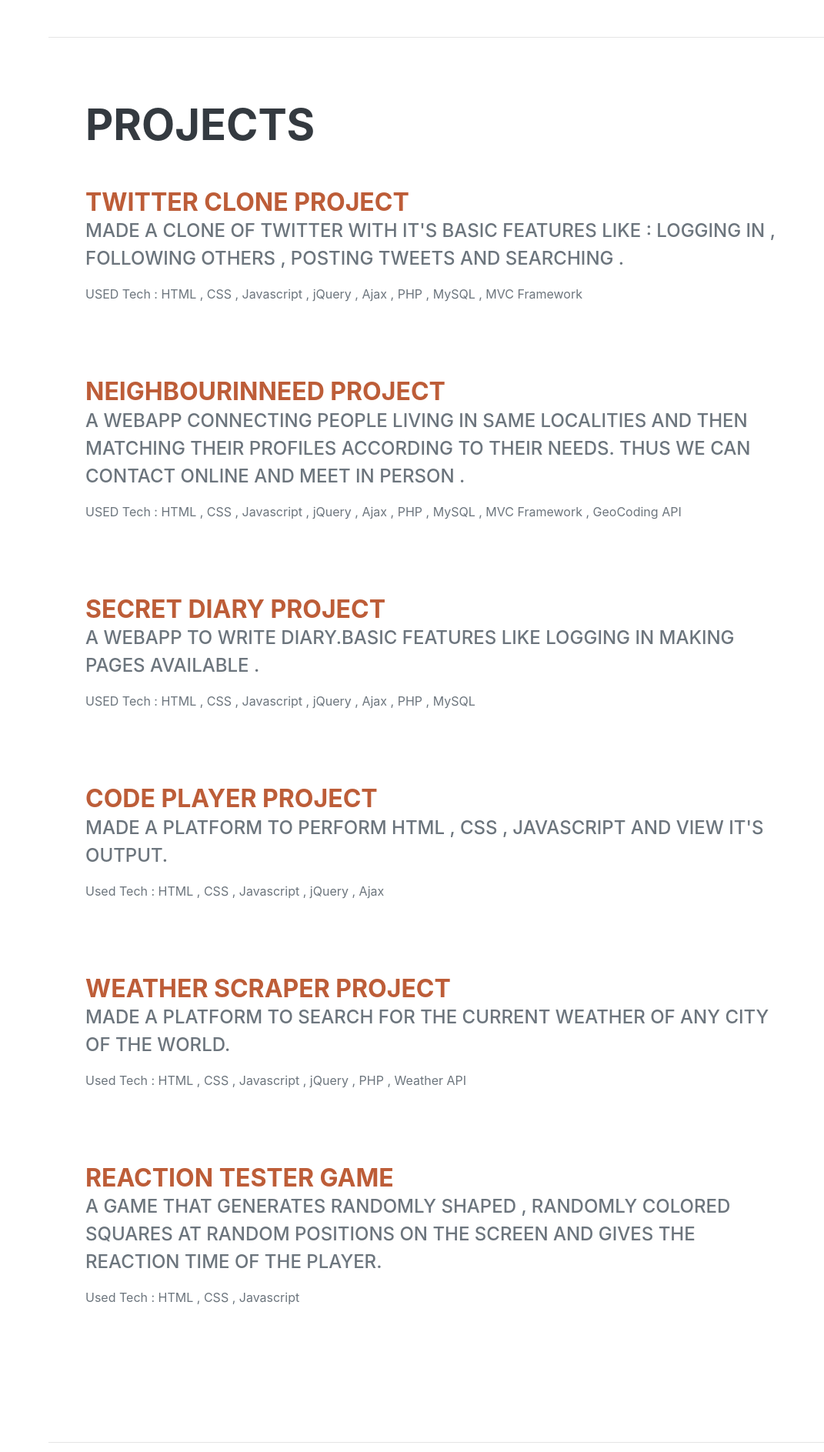
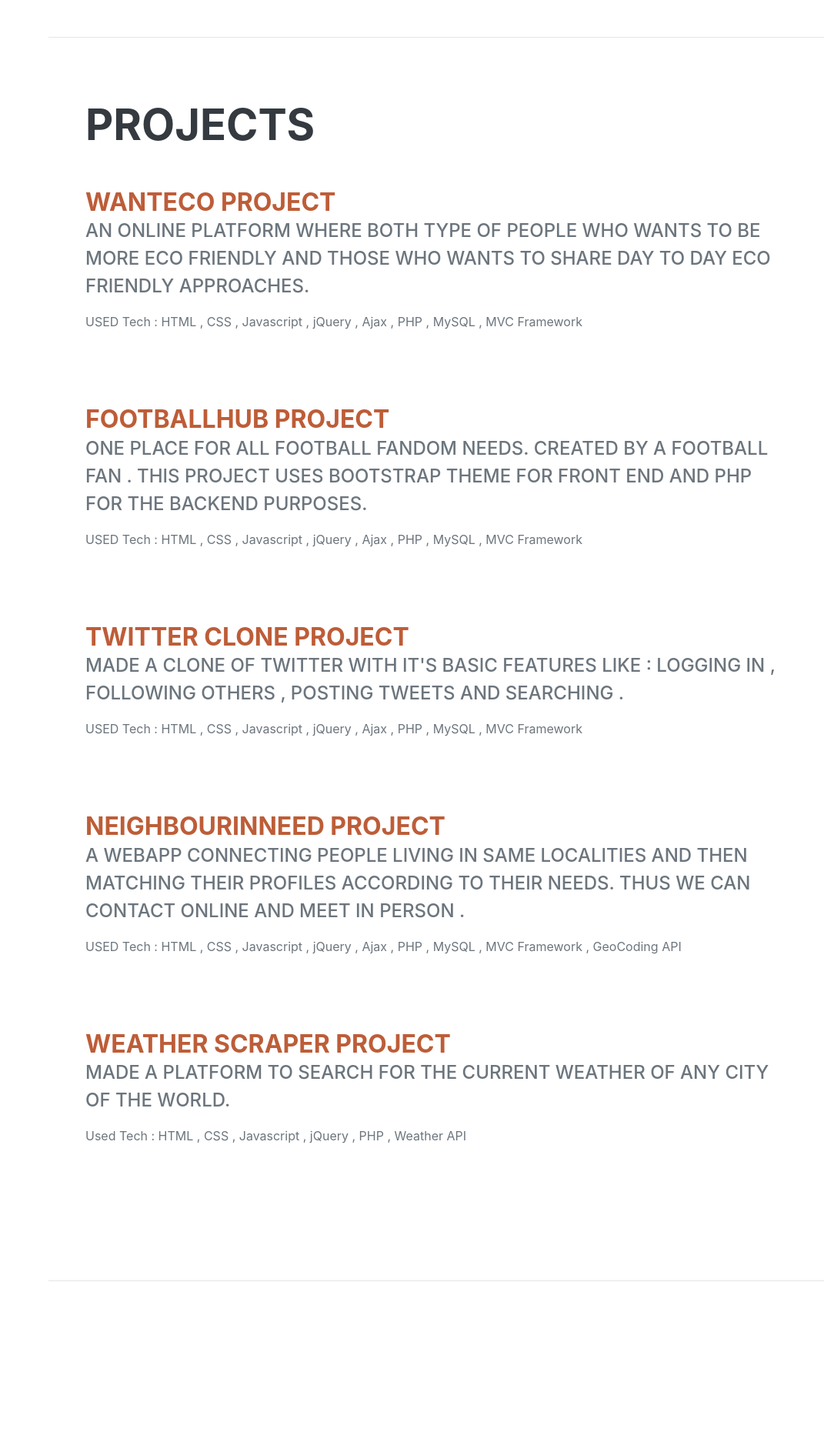
Before and after one commit to web-advisor/Resume, a PHP site: page / in a window 1280 px wide. Shown: the part 2431-4318 px from the top of the page at 77% size, without its empty margins (209-1280 px from the left). Run offline with PHP 8.4, Linux system fonts and the light colour scheme; some web fonts are replaced.

Commit message:
Update index.php

```diff
--- a/index.php
+++ b/index.php
@@ -176,9 +176,34 @@
         <section class="resume-section" id="projects">
             <div class="resume-section-content">
                 <h2 class="mb-5">Projects</h2>
+
                 <div class="d-flex flex-column flex-md-row justify-content-between mb-5">
                     <div class="flex-grow-1">
-                        <h3 class="mb-0"><a href="http://amarsinharanjan-com.stackstaging.com/content/12%20Twitter/"
+                        <h3 class="mb-0"><a href="https://github.com/web-advisor/wantECO"
+                                rel="noopener noreferrer" target="_blank">wantECO Project</a></h3>
+                        <div class="subheading mb-3">An online platform where both type of people who wants to be more eco friendly and those who wants to share day to day eco friendly approaches.
+</div>
+                        <p class="mb-5">USED Tech : HTML , CSS , Javascript , jQuery , Ajax , PHP , MySQL , MVC
+                            Framework</p>
+                    </div>
+                    <!-- <div class="flex-shrink-0"><span class="text-primary">March 2013 - Present</span></div> -->
+                </div>
+
+                <div class="d-flex flex-column flex-md-row justify-content-between mb-5">
+                    <div class="flex-grow-1">
+                        <h3 class="mb-0"><a href="https://github.com/web-advisor/FootballHub"
+                                rel="noopener noreferrer" target="_blank">footballHUB Project</a></h3>
+                        <div class="subheading mb-3">One Place for all Football Fandom needs. Created by a Football Fan . This project uses Bootstrap Theme for Front end and PHP for the backend purposes.</div>
+                        <p class="mb-5">USED Tech : HTML , CSS , Javascript , jQuery , Ajax , PHP , MySQL , MVC
+                            Framework</p>
+                    </div>
+                    <!-- <div class="flex-shrink-0"><span class="text-primary">March 2013 - Present</span></div> -->
+                </div>
+
+
+                <div class="d-flex flex-column flex-md-row justify-content-between mb-5">
+                    <div class="flex-grow-1">
+                        <h3 class="mb-0"><a href="https://github.com/web-advisor/WebDProjects/tree/main/12%20Twitter"
                                 rel="noopener noreferrer" target="_blank">Twitter Clone Project</a></h3>
                         <div class="subheading mb-3">Made a Clone of Twitter with it's basic features like : Logging In
                             , Following
@@ -190,7 +215,7 @@
                 </div>
                 <div class="d-flex flex-column flex-md-row justify-content-between mb-5">
                     <div class="flex-grow-1">
-                        <h3 class="mb-0"><a href="http://thefouraces-com.stackstaging.com/" rel="noopener noreferrer"
+                        <h3 class="mb-0"><a href="https://github.com/web-advisor/HackWIE-4_Aces" rel="noopener noreferrer"
                                 target="_blank">NeighbourInNeed Project</a></h3>
                         <div class="subheading mb-3">A Webapp connecting people living in same localities and then
                             matching their
@@ -200,32 +225,12 @@
                     </div>
                     <!-- <div class="flex-shrink-0"><span class="text-primary">March 2013 - Present</span></div> -->
                 </div>
+
+
                 <div class="d-flex flex-column flex-md-row justify-content-between mb-5">
                     <div class="flex-grow-1">
                         <h3 class="mb-0"><a
-                                href="http://amarsinharanjan-com.stackstaging.com/content/8%20MySQL/Secret%20Diary.php"
-                                rel="noopener noreferrer" target="_blank">Secret Diary Project</a></h3>
-                        <div class="subheading mb-3">A Webapp to write Diary.Basic features like Logging in making pages
-                            available .</div>
-                        <p class="mb-5">USED Tech : HTML , CSS , Javascript , jQuery , Ajax , PHP , MySQL </p>
-                    </div>
-                    <!-- <div class="flex-shrink-0"><span class="text-primary">March 2013 - Present</span></div> -->
-                </div>
-                <div class="d-flex flex-column flex-md-row justify-content-between mb-5">
-                    <div class="flex-grow-1">
-                        <h3 class="mb-0"><a
-                                href="http://amarsinharanjan-com.stackstaging.com/content/4%20jQuery/Code%20Player.html"
-                                rel="noopener noreferrer" target="_blank">Code Player Project</a></h3>
-                        <div class="subheading mb-3">Made a platform to perform HTML , CSS , Javascript and View it's
-                            output.</div>
-                        <p class="mb-5">Used Tech : HTML , CSS , Javascript , jQuery , Ajax </p>
-                    </div>
-                    <!-- <div class="flex-shrink-0"><span class="text-primary">March 2013 - Present</span></div> -->
-                </div>
-                <div class="d-flex flex-column flex-md-row justify-content-between mb-5">
-                    <div class="flex-grow-1">
-                        <h3 class="mb-0"><a
-                                href="http://amarsinharanjan-com.stackstaging.com/content/9%20API/Weather%20Scraper.php"
+                                href="https://weather-scraper-0.herokuapp.com/"
                                 rel="noopener noreferrer" target="_blank">Weather Scraper Project</a></h3>
                         <div class="subheading mb-3">Made a platform to search for the current weather of any city of
                             the world.</div>
@@ -233,7 +238,7 @@
                     </div>
                     <!-- <div class="flex-shrink-0"><span class="text-primary">March 2013 - Present</span></div> -->
                 </div>
-                <div class="d-flex flex-column flex-md-row justify-content-between mb-5">
+<!--                 <div class="d-flex flex-column flex-md-row justify-content-between mb-5">
                     <div class="flex-grow-1">
                         <h3 class="mb-0"><a
                                 href="http://amarsinharanjan-com.stackstaging.com/content/3%20JAVASCRIPT/reaction%20tester.html"
@@ -243,8 +248,7 @@
                             on the screen and gives the reaction time of the player.</div>
                         <p class="mb-5">Used Tech : HTML , CSS , Javascript </p>
                     </div>
-                    <!-- <div class="flex-shrink-0"><span class="text-primary">March 2013 - Present</span></div> -->
-                </div>
+                </div> -->
             </div>
         </section>
         <hr class="m-0" />
```
